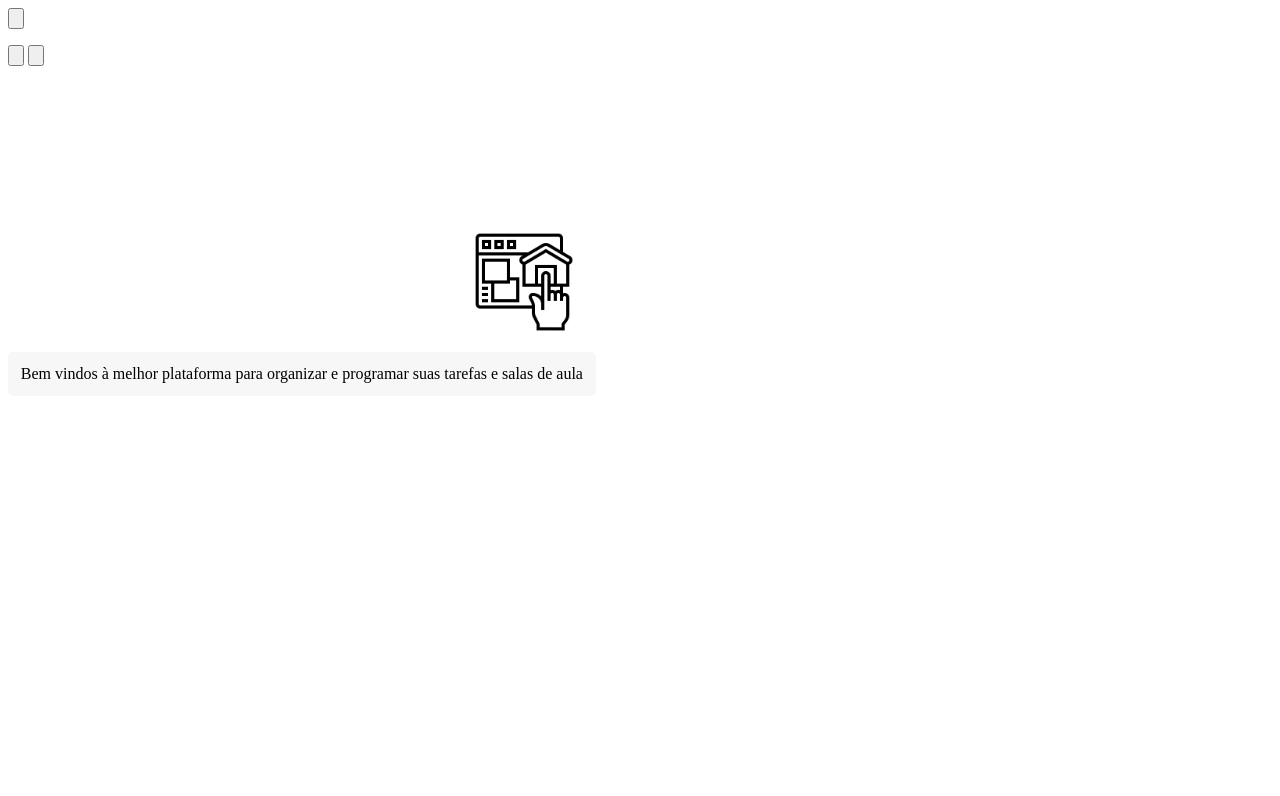
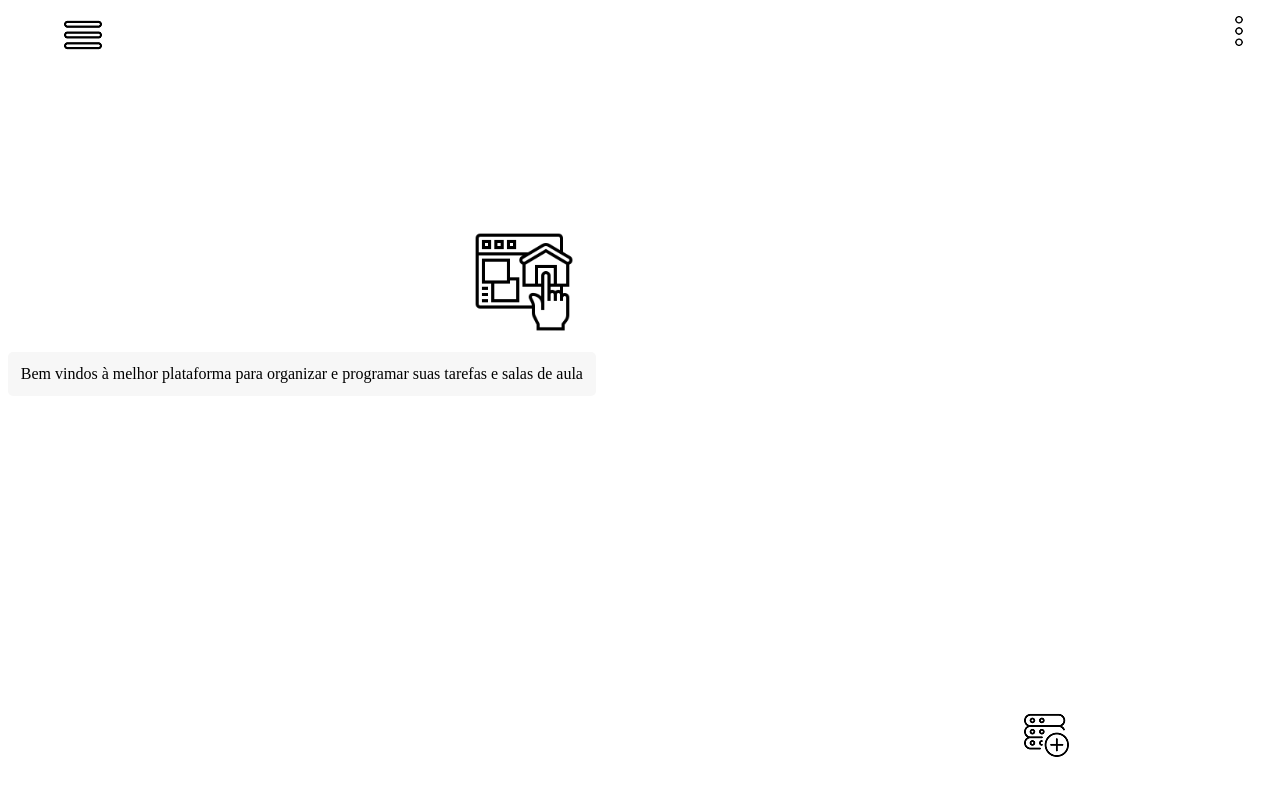
Before and after one commit to eneas-hsn/SaladeAula, a plain HTML site: page index.html in a window 1280 px wide. Drawn offline with Linux system fonts and the light colour scheme.

Commit message:
Estilização dos butões

```diff
--- a/style.css
+++ b/style.css
@@ -7,12 +7,15 @@ ul{
 #casa{
     margin-left: -29px;
 }
-#add img{
-    width: 50px;
-    height: 50px;
+#add{
+    background: url(./img/add.png);
+    width: 45px;
+    height: 45px;
     position: absolute;
     top: 89%;
     left: 80%;
+    border: none;
+    cursor: pointer;
 }
 #frase-principal{
     position: absolute;
@@ -30,16 +33,22 @@ ul{
     top: 29%;
     left: 37%;
 }
-#menu img{
+#menu{
+    background: url(./img/signs.png) no-repeat;
     height: 38px;
     width: 38px;
     position: absolute;
     left: 5%;
     top: 2%;
+    border: none;
+    cursor: pointer;
 }
-#config-dots img{
+#config{
+    background: url(./img/shapes-and-symbols.png)no-repeat;
     height: 30px;
     width: 30px;
     position: absolute;
     right: 2%;
+    border: none;
+    cursor: pointer;
 }
```
